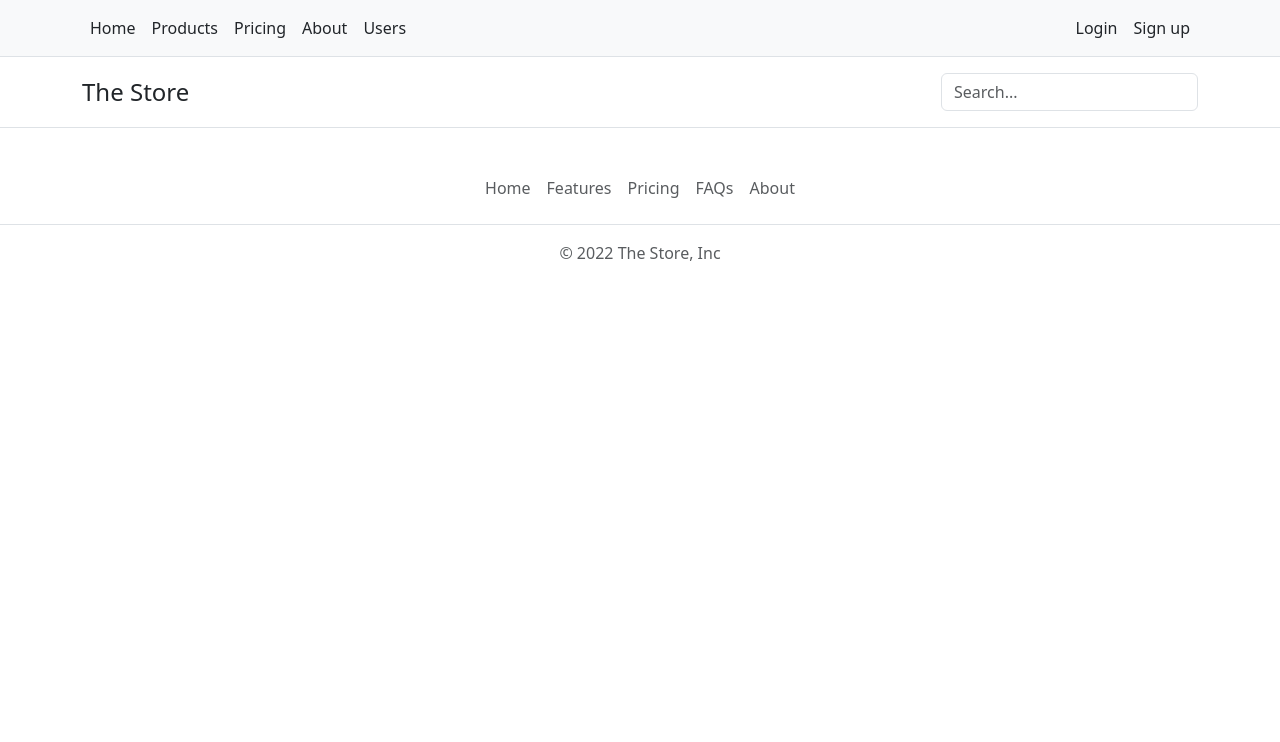
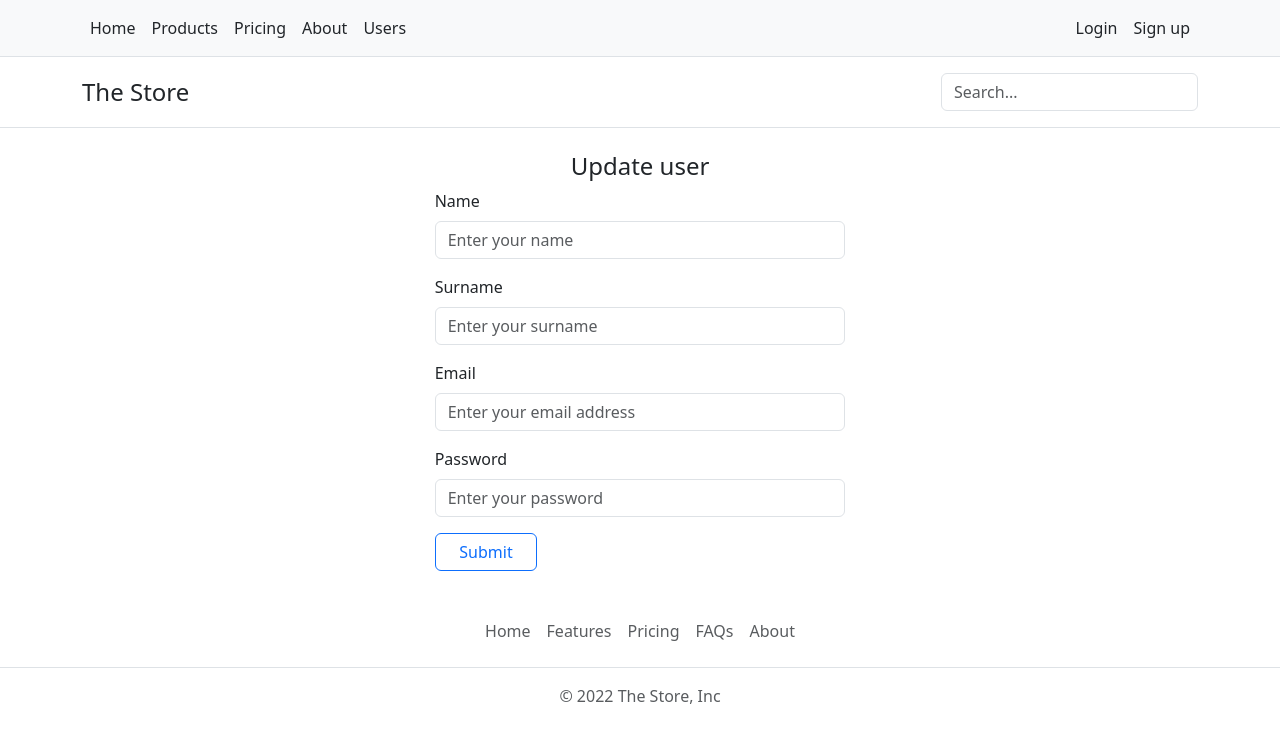
Before and after one commit to algrince/javaschhol-test-task, an Angular app in the folder angularclient/: page /users/1/update in a window 1280 px wide. Before the commit this address led to /. Shown: the top 742 px of the page. Built offline with nearby package versions, Linux system fonts and the light colour scheme; no server answers.

Commit message:
add user-update full front

```diff
--- a/angularclient/src/app/app-routing.module.ts
+++ b/angularclient/src/app/app-routing.module.ts
@@ -5,6 +5,7 @@ import { UserListComponent } from './user-list/user-list.component';
 import { UserFormComponent } from './signup/user-form.component';
 import { LoginComponent } from './login/login.component';
 import { UserPageComponent} from './user-page/user-page.component';
+import { UserUpdateComponent } from './user-update/user-update.component';
 import { UserDeleteComponent } from './user-delete/user-delete.component';
 import { AddressFormComponent } from './address-form/address-form.component';
 import { AddressUpdateComponent } from './address-update/address-update.component';
@@ -19,6 +20,7 @@ const routes: Routes = [
   { path: 'registration', component: UserFormComponent },
   { path: 'login', component: LoginComponent },
   { path: 'users/:id', component: UserPageComponent },
+  { path: 'users/:id/update', component: UserUpdateComponent },
   { path: 'users/:id/delete', component: UserDeleteComponent },
   { path: 'addresses/new', component: AddressFormComponent },
   { path: 'addresses/:id/update', component: AddressUpdateComponent },
--- a/angularclient/src/app/app.module.ts
+++ b/angularclient/src/app/app.module.ts
@@ -17,6 +17,7 @@ import { UserDeleteComponent } from './user-delete/user-delete.component';
 import { ProductListComponent } from './product-list/product-list.component';
 import { AddressDeleteComponent } from './address-delete/address-delete.component';
 import { AddressUpdateComponent } from './address-update/address-update.component';
+import { UserUpdateComponent } from './user-update/user-update.component';
 
 @NgModule({
   declarations: [
@@ -30,7 +31,8 @@ import { AddressUpdateComponent } from './address-update/address-update.componen
     UserDeleteComponent,
     ProductListComponent,
     AddressDeleteComponent,
-    AddressUpdateComponent
+    AddressUpdateComponent,
+    UserUpdateComponent
   ],
   imports: [
     BrowserModule,
--- /dev/null
+++ b/angularclient/src/app/user-update/user-update.component.html
@@ -0,0 +1,67 @@
+<div class="card-body row d-flex justify-content-center">
+    <p class="h4 col-auto">Update user</p>
+    <div class="col-md-12"></div>
+    <form (ngSubmit)="onSubmit()" #userForm="ngForm" class="col-md-4 col-sm-4 col-xs-12">
+
+        <div class="form-group">
+            <label for="name" class="form-label">Name</label>
+            <input type="text" [(ngModel)]="user.name"
+                   class="form-control col-md-6 mb-3"
+                   id="name"
+                   name="name"
+                   placeholder="Enter your name"
+                   required #name="ngModel">
+        </div>
+        <!-- <div [hidden]="!name.pristine" class="alert alert-danger">Name is required</div> -->
+
+        <div class="form-group">
+            <label for="surname" class="form-label">Surname</label>
+            <input type="text" [(ngModel)]="user.surname"
+                   class="form-control col-md-6 mb-3"
+                   id="surname"
+                   name="surname"
+                   placeholder="Enter your surname"
+                   required #surname="ngModel">
+        </div>
+        <!-- <div [hidden]="!surname.pristine" class="alert alert-danger">Surname is required</div> -->
+
+        <div class="form-group">
+            <label for="email" class="form-label">Email</label>
+            <input type="text" [(ngModel)]="user.email"
+                   class="form-control col-md-6 mb-3"
+                   id="email"
+                   name="email"
+                   placeholder="Enter your email address"
+                   required #email="ngModel">
+            <!--  <div [hidden]="!email.pristine" class="alert alert-danger">Email is required</div> -->
+        </div>
+
+        <!--
+        <div class="form-group">
+          <label for="dateOfBirth">Date of birth</label>
+          <input type="text" [(ngModel)]="user.dateOfBirth"
+                 class="form-control"
+                 id="dateOfBirth"
+                 name="dateOfBirth"
+                 placeholder="Enter your date of birth"
+                 required #date_of_birth="ngModel">
+          <div [hidden]="!date_of_birth.pristine" class="alert alert-danger">Date of birth is required</div>
+        </div>
+        -->
+
+        <div class="form-group">
+            <label for="password" class="form-label">Password</label>
+            <input type="password" [(ngModel)]="user.password"
+                   class="form-control col-md-6 mb-3"
+                   id="password"
+                   name="password"
+                   placeholder="Enter your password"
+                   required #password="ngModel">
+            <!--  <div [hidden]="!password.pristine" class="alert alert-danger">Password is required</div> -->
+        </div>
+
+        <button type="submit"
+                class="btn btn-outline-primary col-md-3 text-nowrap">Submit</button>
+        <!-- [disabled]="!userForm.form.valid" -->
+    </form>
+</div>
--- /dev/null
+++ b/angularclient/src/app/user-update/user-update.component.ts
@@ -0,0 +1,39 @@
+import { Component, OnInit } from '@angular/core';
+import { ActivatedRoute, Router } from '@angular/router';
+import { UserService } from '../service/user.service';
+import { User } from '../model/user';
+
+@Component({
+  selector: 'app-user-update',
+  templateUrl: './user-update.component.html',
+  styleUrls: ['./user-update.component.css']
+})
+export class UserUpdateComponent implements OnInit {
+
+    userId: number;
+    user: User;
+
+    constructor(
+        private route: ActivatedRoute,
+        private router: Router,
+        private userService: UserService) {
+            this.user = new User();
+        }
+
+    ngOnInit() {
+        this.userId = this.route.snapshot.params['id'];
+
+        this.userService.findOneUser(this.userId)
+            .subscribe(data => {this.user = data;});
+    }
+
+    onSubmit() {
+        this.userService.update(this.userId, this.user)
+            .subscribe(result => this.gotoUserDetails());
+    }
+
+    gotoUserDetails() {
+        const usersUrl = '/users';
+        this.router.navigate([`${usersUrl}/${this.userId}`]);
+    }
+}
```
Also changed, not shown: angularclient/src/app/user-update/user-update.component.css (added), 1 other file (tests, documents, lock files or other folders).
